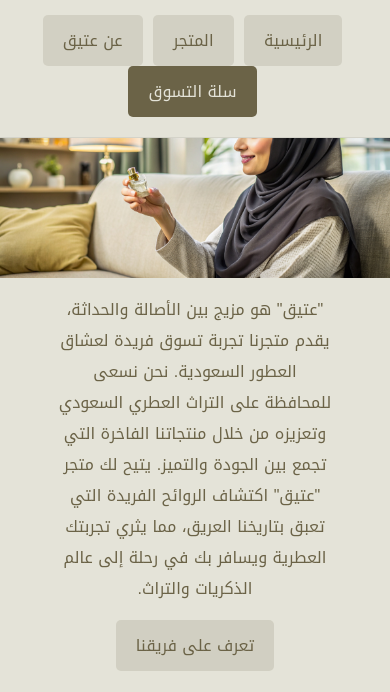
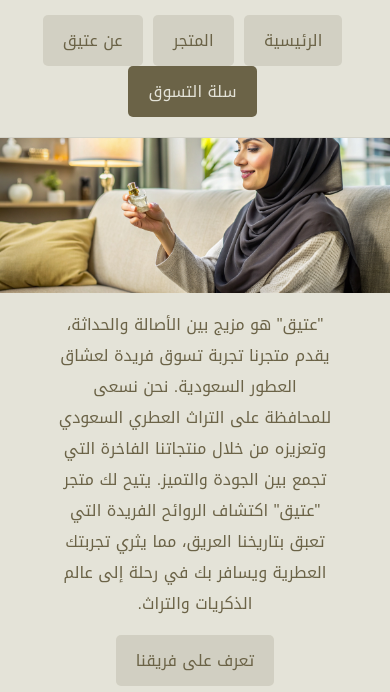
Before and after one commit to irbala/ateeq, a plain HTML site: page index.html in a window 390 px wide. Shown: the part 152-844 px from the top of the page. Drawn offline with Linux system fonts and the light colour scheme.

Commit message:
Update styles.css

```diff
--- a/styles.css
+++ b/styles.css
@@ -357,7 +357,7 @@ padding: 40px;
         overflow-x: hidden;
     }
     main {
-        margin-top: 235px; /* Adjust main margin for smaller screens */
+        margin-top: 250px; /* Adjust main margin for smaller screens */
     }
 
 
```
